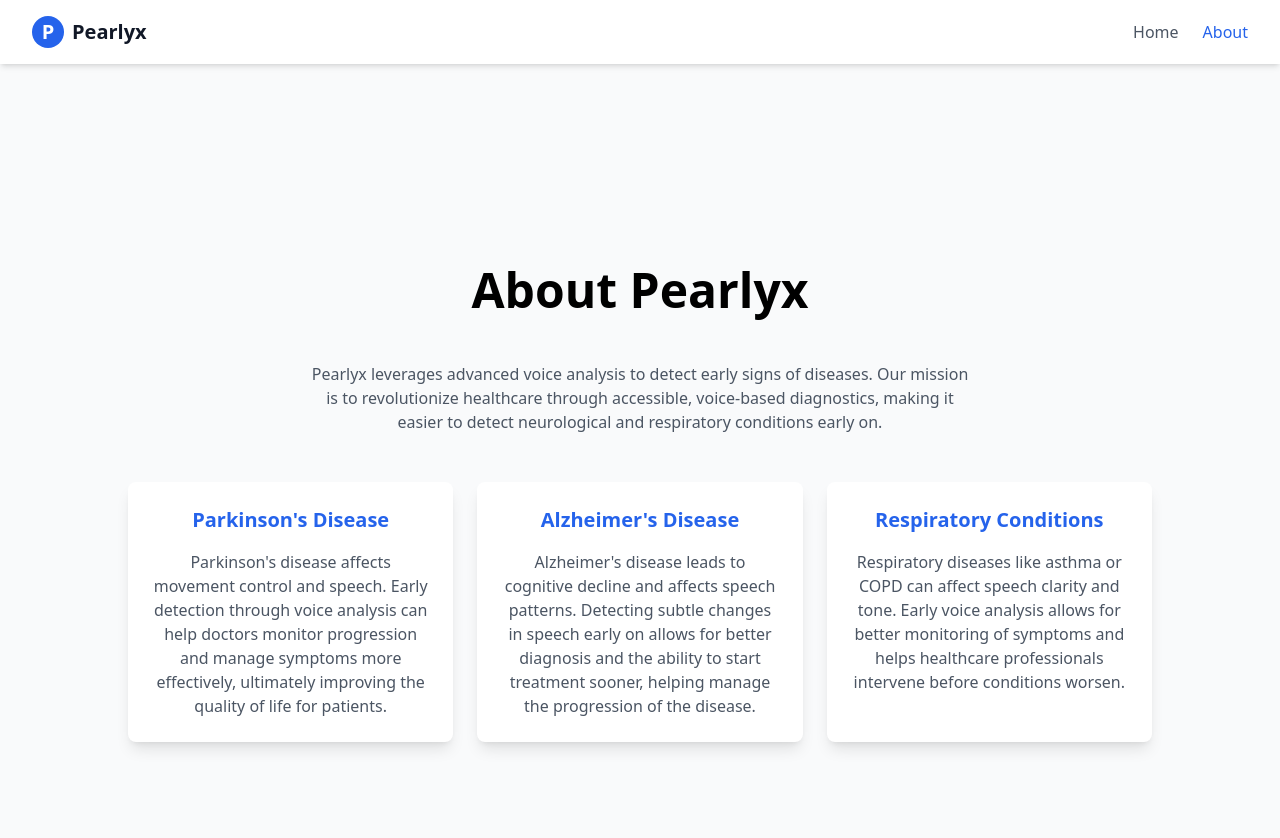
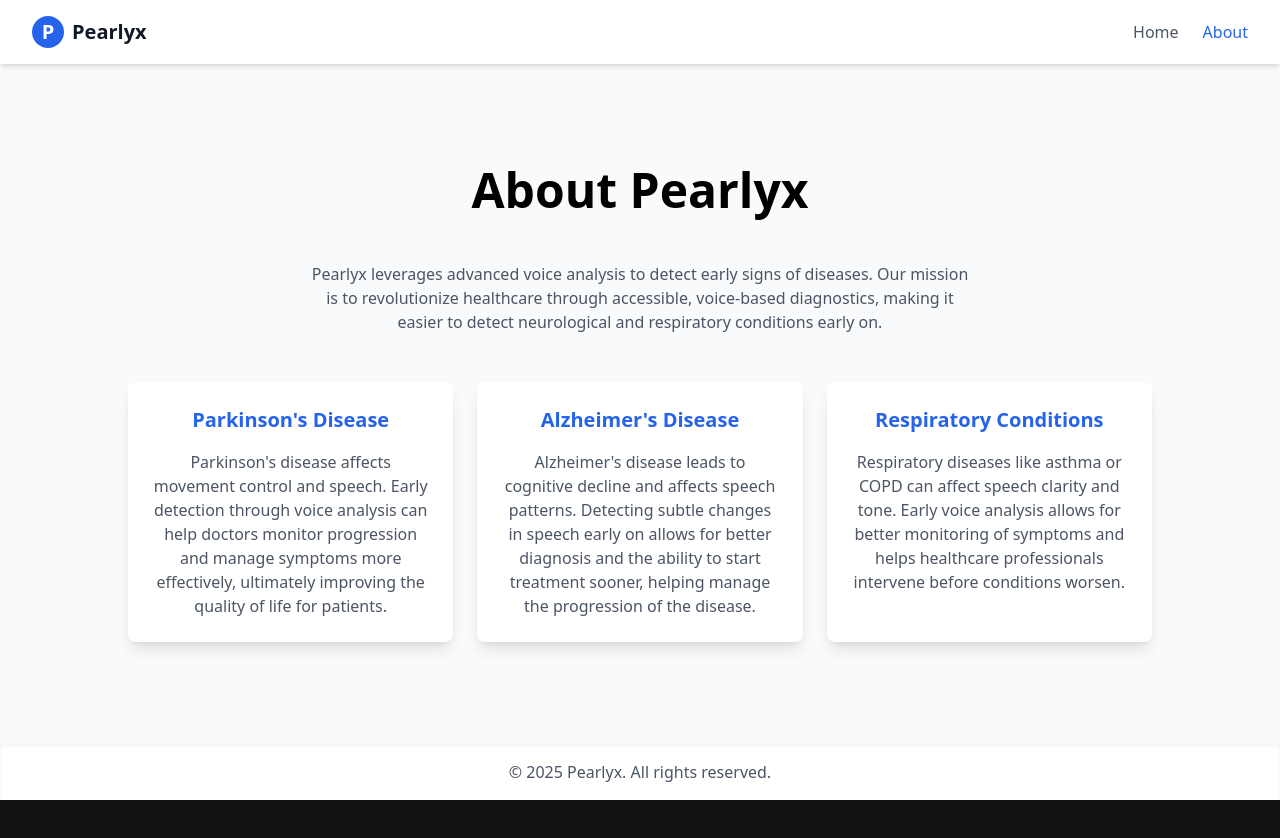
Before and after one commit to saanavig/pearlyx, a React (Vite) app in the folder frontend/: page /about in a window 1280 px wide. Shown: the top 838 px of the page. After the commit the page ends 800 px from the top, so only its background shows below. Built offline with nearby package versions, Linux system fonts and the light colour scheme.

Commit message:
footer added

```diff
--- a/frontend/src/About.tsx
+++ b/frontend/src/About.tsx
@@ -2,7 +2,7 @@ import { Link } from "react-router-dom";
 
 export default function About() {
     return (
-    <div className="min-h-screen bg-gray-50 text-gray-900">
+        <div className="min-h-screen bg-gray-50 text-gray-900 flex flex-col">
             <nav className="flex justify-between items-center py-4 px-8 bg-white shadow-md">
                 <div className="text-xl font-semibold flex items-center">
                     <div className="w-8 h-8 bg-blue-600 rounded-full flex items-center justify-center text-white font-bold">
@@ -20,7 +20,7 @@ export default function About() {
                 </div>
             </nav>
 
-      <div className="flex flex-col items-center justify-center text-center mt-10 px-6 w-screen h-screen">
+            <div className="flex flex-col items-center justify-center text-center mt-10 px-6 w-screen flex-grow">
                 <h1 className="text-5xl font-bold text-black mb-8">About Pearlyx</h1>
                 <p className="text-gray-600 mt-4 max-w-2xl mb-12">
                     Pearlyx leverages advanced voice analysis to detect early signs of diseases. Our mission is to revolutionize healthcare through accessible, voice-based diagnostics, making it easier to detect neurological and respiratory conditions early on.
@@ -51,8 +51,14 @@ export default function About() {
                         </p>
                     </div>
                 </div>
+            </div>
+
+            <footer className="bg-white py-4 mt-10 shadow-inner">
+                <div className="container mx-auto text-center text-gray-600">
+                    <p>&copy; {new Date().getFullYear()} Pearlyx. All rights reserved.</p>
 
                 </div>
+            </footer>
         </div>
     );
 }
--- a/frontend/src/App.tsx
+++ b/frontend/src/App.tsx
@@ -167,6 +167,12 @@ const Home: React.FC = () => {
           {uploadMessage && <p className="mt-4 text-lg font-semibold">{uploadMessage}</p>}
         </div>
       </div>
+      <footer className="bg-white py-4 mt-10 shadow-inner">
+                <div className="container mx-auto text-center text-gray-600">
+                    <p>&copy; {new Date().getFullYear()} Pearlyx. All rights reserved.</p>
+
+                </div>
+            </footer>
     </div>
   );
 };
```
Lines whose indentation alone changed are shown as unchanged.
